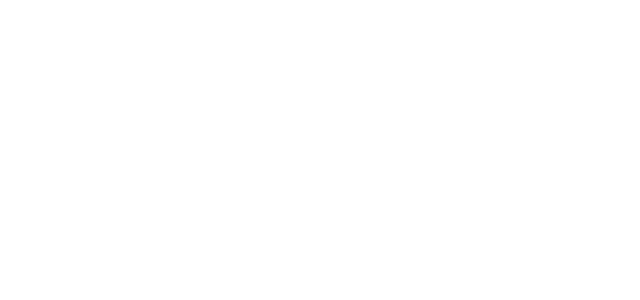
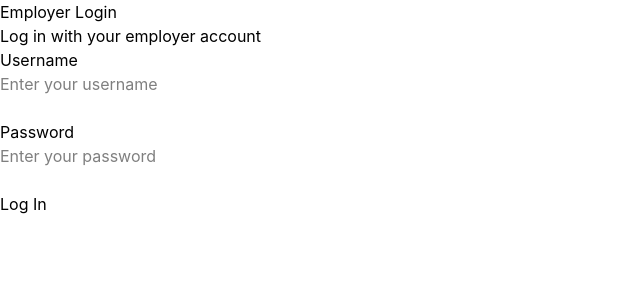
Before and after one commit to mariam968/CareerLaunch, a React app in the folder frontend/: page /employer/login in a window 1280 px wide. Before the commit this address had no page. Shown: the top 300 px of the page, without its empty margins (0-640 px from the left). Built offline with nearby package versions, Linux system fonts and the light colour scheme; the HTML template or start-up script is replaced by a standard one.

Commit message:
Add employer login and fix internship ownership

```diff
--- a/frontend/src/App.jsx
+++ b/frontend/src/App.jsx
@@ -5,6 +5,8 @@
 import DashboardLayout from './layouts/DashboardLayout'
 
 import EmployerDashboard from "./pages/EmployerDashboard";
+
+import EmployerLogin from "./pages/EmployerLogin";
 
 import Dashboard from './pages/Dashboard'
 import Internships from './pages/Internships'
@@ -55,6 +57,12 @@
               </ProtectedRoute>
             }
           />
+
+
+          <Route
+  path="/employer/login"
+  element={<EmployerLogin />}
+/>
 
           <Route
             path="/internships"
--- /dev/null
+++ b/frontend/src/pages/EmployerLogin.jsx
@@ -0,0 +1,100 @@
+import { useState } from "react";
+import { useNavigate } from "react-router-dom";
+
+function EmployerLogin() {
+  const navigate = useNavigate();
+
+  const [username, setUsername] = useState("");
+  const [password, setPassword] = useState("");
+  const [error, setError] = useState("");
+  const [loading, setLoading] = useState(false);
+
+  async function handleSubmit(event) {
+    event.preventDefault();
+
+    setError("");
+    setLoading(true);
+
+    try {
+      const response = await fetch(
+        "http://127.0.0.1:8000/api/employers/login/",
+        {
+          method: "POST",
+          headers: {
+            "Content-Type": "application/json",
+          },
+          body: JSON.stringify({
+            username,
+            password,
+          }),
+        }
+      );
+
+      const data = await response.json();
+
+      if (!response.ok) {
+        throw new Error(data.detail || "Login failed");
+      }
+
+      localStorage.setItem("token", data.token);
+
+      localStorage.setItem("userType", "employer");
+
+      navigate("/employer/dashboard");
+    } catch (err) {
+      setError(err.message);
+    } finally {
+      setLoading(false);
+    }
+  }
+
+  return (
+    <div>
+      <h1>Employer Login</h1>
+
+      <p>Log in with your employer account</p>
+
+      {error && (
+        <p style={{ color: "red" }}>
+          {error}
+        </p>
+      )}
+
+      <form onSubmit={handleSubmit}>
+        <div>
+          <label>Username</label>
+          <br />
+          <input
+            type="text"
+            value={username}
+            onChange={(event) => setUsername(event.target.value)}
+            placeholder="Enter your username"
+            required
+          />
+        </div>
+
+        <br />
+
+        <div>
+          <label>Password</label>
+          <br />
+          <input
+            type="password"
+            value={password}
+            onChange={(event) => setPassword(event.target.value)}
+            placeholder="Enter your password"
+            required
+          />
+        </div>
+
+        <br />
+
+        <button type="submit" disabled={loading}>
+          {loading ? "Logging in..." : "Log In"}
+        </button>
+      </form>
+    </div>
+  );
+}
+
+export default EmployerLogin;
```
